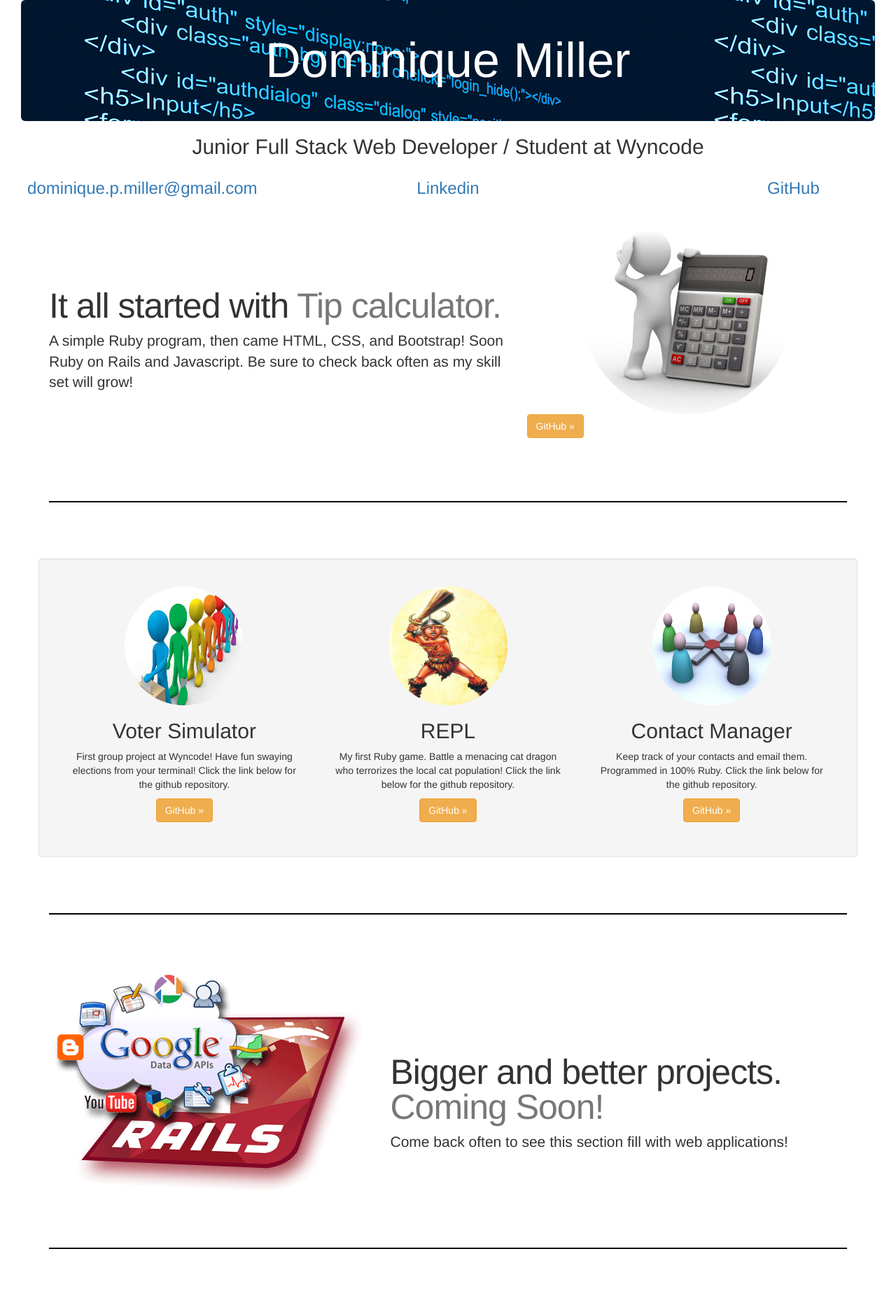
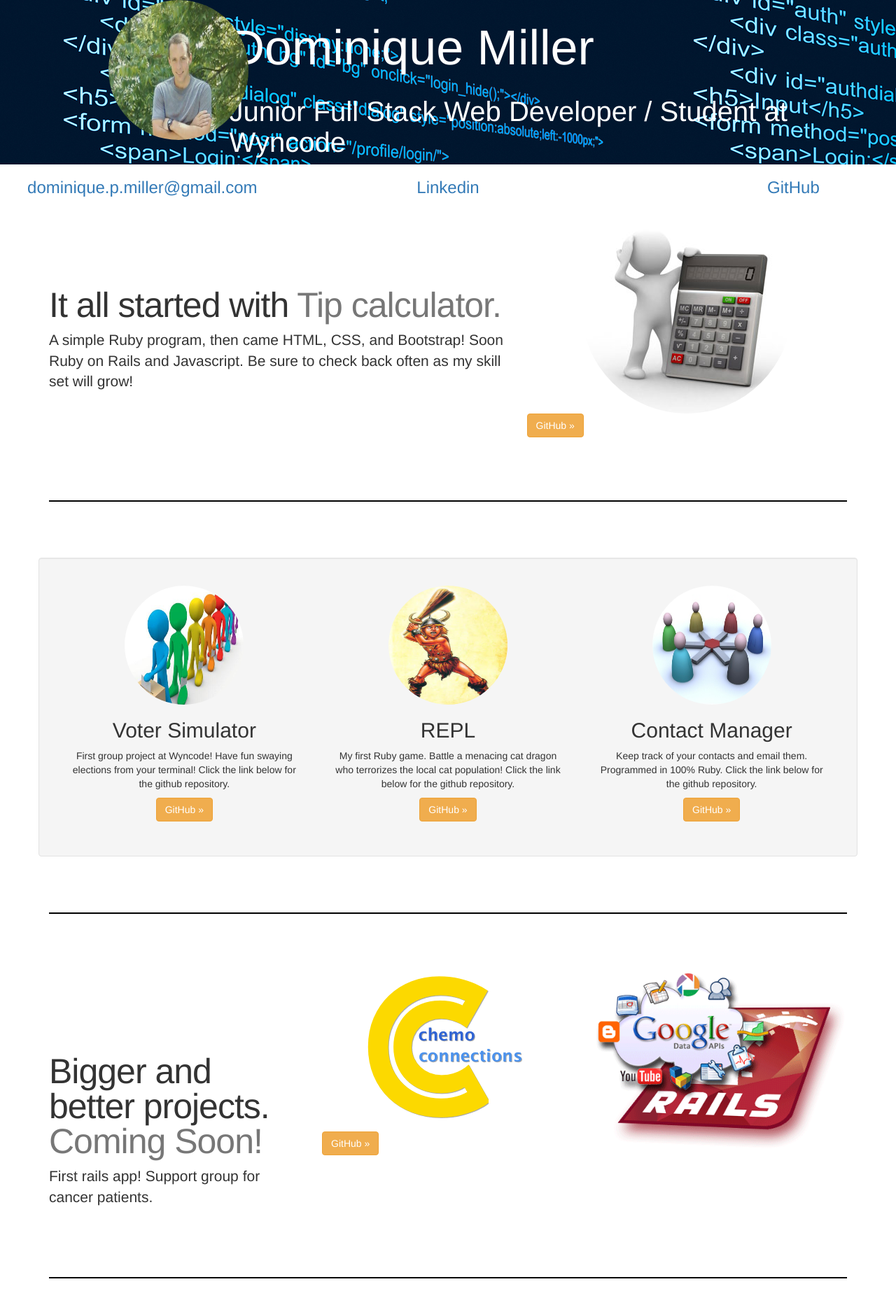
Before and after one commit to dominiquemiller/portfolio-site, a plain HTML site: page public/index.html in a window 1280 px wide. Shown: the top 1865 px of the page at 70% size. Drawn offline with nearby package versions, Linux system fonts and the light colour scheme.

Commit message:
updated profile picture added rails app

```diff
--- a/public/css/carousel.css
+++ b/public/css/carousel.css
@@ -3,6 +3,7 @@ body {
   padding-bottom: 40px;
   color: #5a5a5a;
 }
+
 
 .profile_pic {
   float: left;
@@ -36,9 +37,8 @@ body {
   text-align: center;
 }
 
-.jumbotron {
+.toppage {
   font-size: 60px;
-  margin: auto;
 }
 
 .projects {
--- a/public/css/index.css
+++ b/public/css/index.css
@@ -32,15 +32,31 @@ body {
   text-align: center;
 }
 
-.jumbotron {
-  font-size: 70px;
-  color: white;
-  margin: auto;
+.toppage {
   background-image: url("../images/html_code.jpg");
 }
 
+.me {
+  margin-left: 125px;
+}
+.introtext {
+  font-size: 70px;
+  color: white;
+  margin-top: 30px;
+}
+.introtext2 {
+  font-size: 40px;
+  color: white;
+  margin-top: 30px;
+}
 .dropdown {
     display: inline-block;
+}
+
+.portfolio {
+  width: 150px;
+  height: 200px;
+  margin-left: 0
 }
 
 .projects {
--- a/public/index.html
+++ b/public/index.html
@@ -11,14 +11,17 @@
     <title>Dominique Miller Portfolio Site</title>
 
     <link href="https://maxcdn.bootstrapcdn.com/bootstrap/3.3.5/css/bootstrap.min.css" rel="stylesheet">
-    <script src="js/ie-emulation-modes-warning.js"></script>
     <link href="css/index.css" rel="stylesheet">
   </head>
 
   <body>
-        <div class="col-md-12">
-          <div #id="pic" class="container-fluid">
-            <h2 class="jumbotron">Dominique Miller<h2>Junior Full Stack Web Developer / Student at Wyncode</h2></h2>
+
+    <div #id="pic" class="container-fluid toppage">
+      <div class="col-md-3">
+        <img class="img-circle me" src="images/me.jpg" alt="Generic placeholder image" width="200" height="200">
+      </div>
+      <div class"col-md-9 text-left">
+        <h2 class="introtext">Dominique Miller<h2 class="introtext2">Junior Full Stack Web Developer / Student at Wyncode</h2></h2>
       </div>
     </div>
 
@@ -43,7 +46,7 @@
           <p class="lead">A simple Ruby program, then came HTML, CSS, and Bootstrap! Soon Ruby on Rails and Javascript. Be sure to check back often as my skill set will grow!</p>
         </div>
         <div class="col-md-5">
-          <img class="img-circle img-responsive center-block" src="images/calculator.jpg" alt="Generic placeholder image" wideth:"170" height="170">
+          <img class="img-circle img-responsive center-block" src="images/calculator.jpg" alt="Generic placeholder image" width:"75" height="75">
           <p><a class="btn btn-warning" href="https://github.com/dominiquemiller/tip_calc" role="button">GitHub &raquo;</a></p>
         </div>
       </div>
@@ -76,11 +79,15 @@
     <hr class="featurette-divider">
 
     <div class="row featurette">
-        <div class="col-md-7 col-md-push-5">
+      <div class="col-md-4">
         <h2 class="featurette-heading">Bigger and better projects. <span class="text-muted">Coming Soon!</span></h2>
-          <p class="lead">Come back often to see this section fill with web applications!</p>
+        <p class="lead">First rails app! Support group for cancer patients.</p>
       </div>
-        <div class="col-md-5 col-md-pull-7">
+      <div class="col-md-4">
+        <p><img class="featurette-image img-responsive center-block" src="images/logo.gif" alt="Generic placeholder image"></p>
+        <p><a class="btn btn-warning" href="https://github.com/dominiquemiller/chemo_connections" role="button">GitHub &raquo;</a></p>
+      </div>
+      <div class="col-md-4">
         <img class="featurette-image img-responsive center-block" src="images/rails.png" alt="Generic placeholder image">
       </div>
     </div>
@@ -108,10 +115,5 @@
         <h4><a href="https://github.com/dominiquemiller">GitHub</a></h4>
       </div>
     </div>
-
-    <script src="https://ajax.googleapis.com/ajax/libs/jquery/1.11.3/jquery.min.js"></script>
-    <script src="https://maxcdn.bootstrapcdn.com/bootstrap/3.3.5/js/bootstrap.min.js"></script>
-    <!-- <script src="js/vendor/holder.min.js"></script>
-    <script src="js/ie10-viewport-bug-workaround.js"></script> -->
   </body>
 </html>
```
Also changed, not shown: public/images/logo.gif (added), public/images/me.jpg (added), public/images/portfolio.jpg (added), 1 other file. Lines whose indentation alone changed are shown as unchanged.
